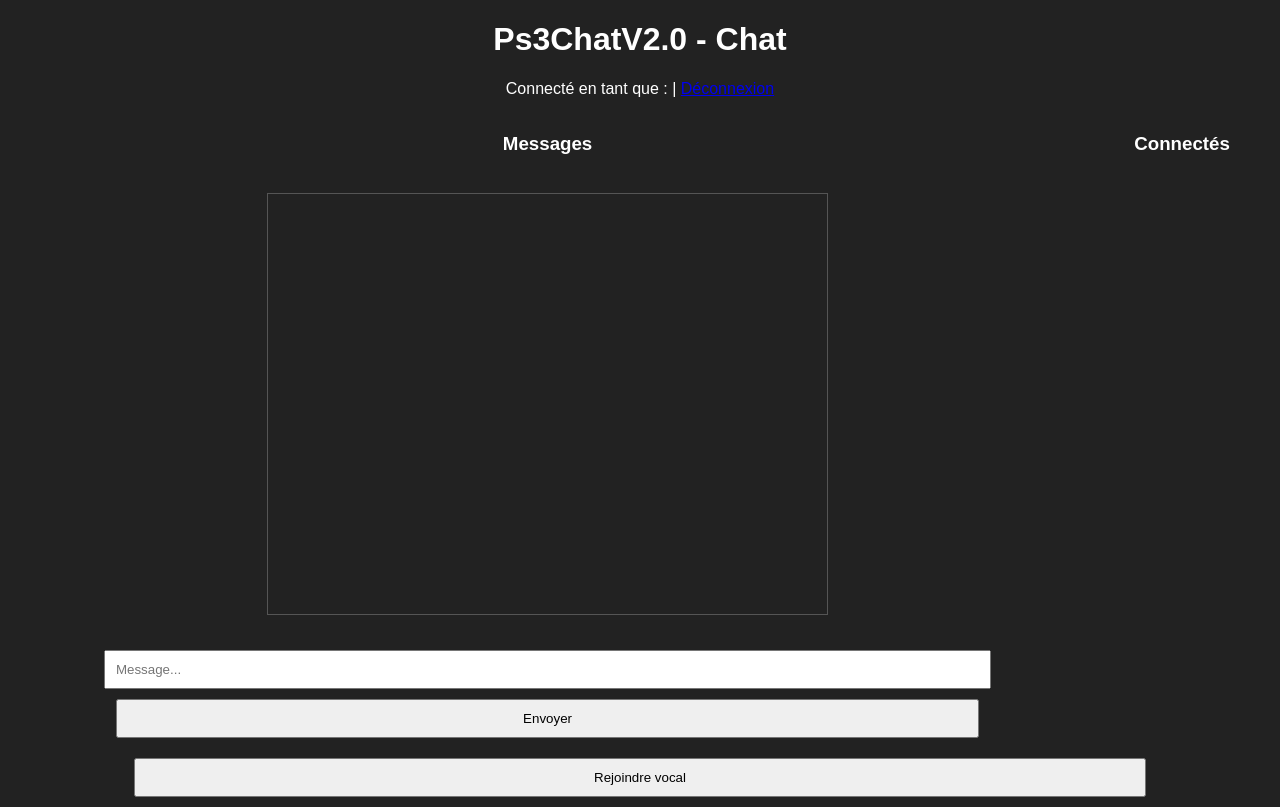
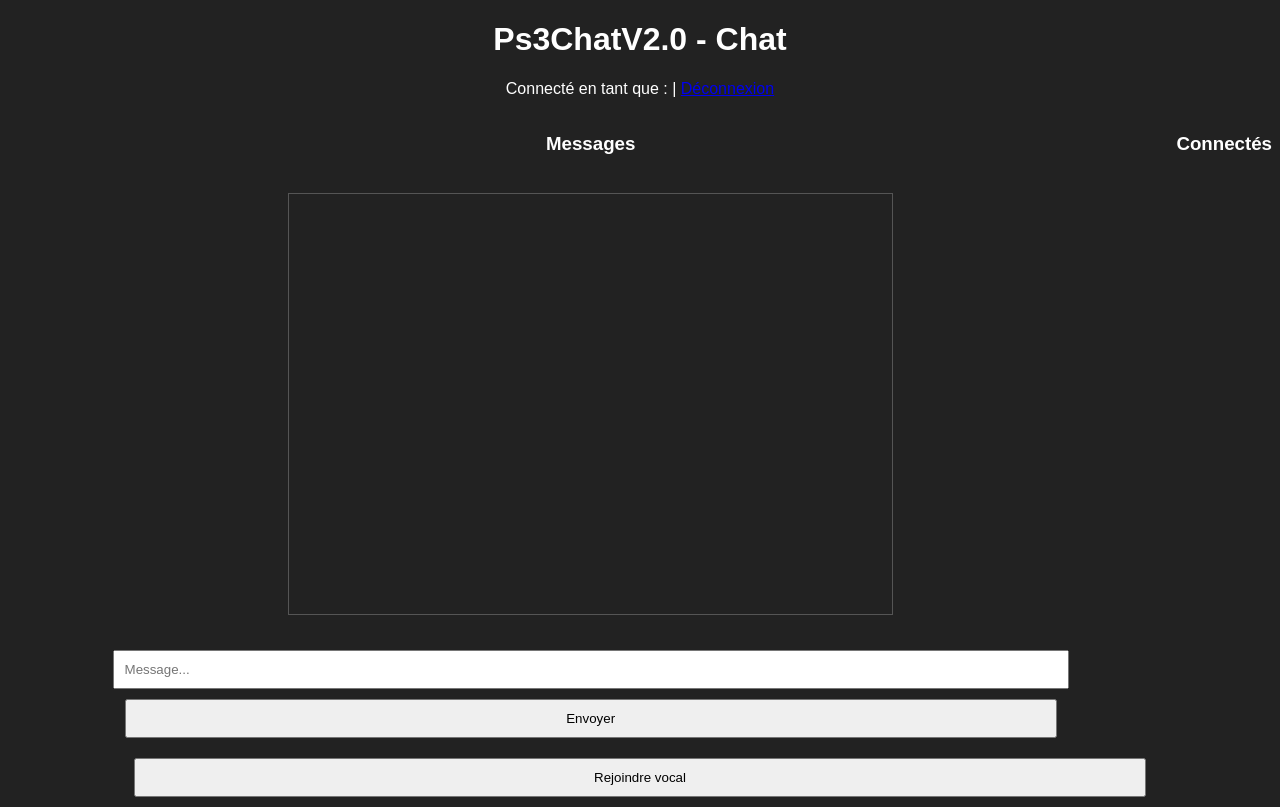
Before and after one commit to GabiMinecraft02/ps3chatV2, a Flask app: template templates/index.html in a window 1280 px wide. Run offline with Flask 3, Linux system fonts and the light colour scheme; the template is opened without the code that fills it, so the values that code supplies are empty.

Commit message:
Update index.html

```diff
--- a/templates/index.html
+++ b/templates/index.html
@@ -9,10 +9,10 @@
     <h1>Ps3ChatV2.0 - Chat</h1>
     <p>Connecté en tant que : {{ username }} | <a href="/logout">Déconnexion</a></p>
 
-<div style="display:flex; gap:5px; align-items:flex-start;">
+<div style="display:flex; gap:3px; align-items:flex-start;">
 
     <!-- Chat -->
-    <div style="flex:6; display:flex; flex-direction:column;">
+    <div style="flex:8; display:flex; flex-direction:column;">
         <h3>Messages</h3>
         <div id="chat-box" style="flex:1; overflow-y:scroll; border:1px solid #555; padding:10px; min-height:400px;"></div>
         <form id="chat-form" style="margin-top:5px;">
@@ -21,11 +21,13 @@
         </form>
     </div>
 
+    <section>
     <!-- Utilisateurs connectés -->
     <div style="flex:1;">
         <h3>Connectés</h3>
         <ul id="users-list" style="margin-top:0;"></ul>
     </div>
+    </section>
 
 </div>
 
```
